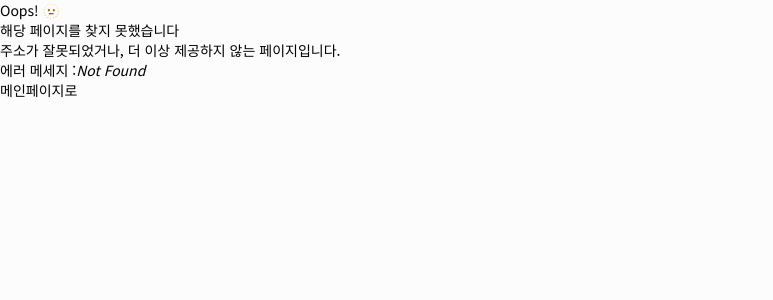
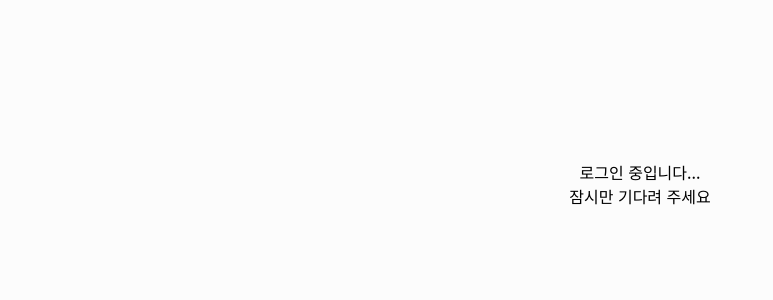
Before and after one commit to selene-cho/HouEdu-react-front, a React (Create React App) app: page /social/github in a window 1280 px wide. Before the commit this address had no page. Shown: the top 300 px of the page, without its empty margins (0-773 px from the left). Built offline with nearby package versions, Linux system fonts and the light colour scheme.

Commit message:
feat: github login ing..

```diff
--- a/src/api/api.js
+++ b/src/api/api.js
@@ -23,3 +23,16 @@ export const logOut = () =>
       },
     })
     .then((res) => res.data);
+
+export const githubLogIn = (code) =>
+  instance
+    .post(
+      `/users/github`,
+      { code },
+      {
+        headers: {
+          'X-CSRFToken': Cookie.get('csrftoken') || '',
+        },
+      }
+    )
+    .then((res) => res.status);
--- /dev/null
+++ b/src/components/auth/GithubLogin.jsx
@@ -0,0 +1,24 @@
+import { useEffect } from 'react';
+import { useLocation } from 'react-router-dom';
+import { githubLogIn } from '../../api/api';
+import styles from './GithubLogin.module.scss';
+
+export default function GithubLogin() {
+  const { search } = useLocation();
+  const confirmLogin = async () => {
+    const params = new URLSearchParams(search);
+    const code = params.get('code');
+    if (code) {
+      await githubLogIn(code);
+    }
+  };
+  useEffect(() => {
+    confirmLogin();
+  }, []);
+  return (
+    <div className={styles.container}>
+      <p>로그인 중입니다...</p>
+      <p>잠시만 기다려 주세요</p>
+    </div>
+  );
+}
--- /dev/null
+++ b/src/components/auth/GithubLogin.module.scss
@@ -0,0 +1,10 @@
+.container {
+  display: flex;
+  flex-direction: column;
+  justify-content: center;
+  align-items: center;
+  margin-top: 10rem;
+  p {
+    font-size: 1rem;
+  }
+}
--- a/src/components/auth/Login.jsx
+++ b/src/components/auth/Login.jsx
@@ -90,13 +90,22 @@ export default function Login() {
         </div>
         <div className={styles.snsLogin}>
           <button className={styles.google}>
-            <FcGoogle className={styles.sns} />
+            <Link to="" className={styles.link}>
+              <FcGoogle className={styles.sns} />
+            </Link>
           </button>
           <button className={styles.github}>
-            <BsGithub className={styles.sns} />
+            <Link
+              to="https://github.com/login/oauth/authorize?client_id=b40759dbc613bb53f81d&scope=read:user,user:email"
+              className={styles.link}
+            >
+              <BsGithub className={styles.sns} />
+            </Link>
           </button>
           <button className={styles.kakao} onClick={handleLogin}>
-            <RiKakaoTalkFill className={styles.sns} />
+            <Link to="" className={styles.link}>
+              <RiKakaoTalkFill className={styles.sns} />
+            </Link>
           </button>
         </div>
       </div>
--- a/src/components/auth/Login.module.scss
+++ b/src/components/auth/Login.module.scss
@@ -74,17 +74,21 @@
       justify-content: space-evenly;
       > button {
         border-radius: 100%;
-        padding: 5px;
+        // padding: 5px;
         width: 40px;
         height: 40px;
         position: relative;
         display: flex;
         align-items: center;
         justify-content: center;
-        .sns {
+        .link {
           position: absolute;
           width: 60%;
           height: 60%;
+          > .sns {
+            width: 100%;
+            height: 100%;
+          }
         }
       }
       .kakao {
```
Also changed, not shown: src/router.js (+12 -2 lines).
